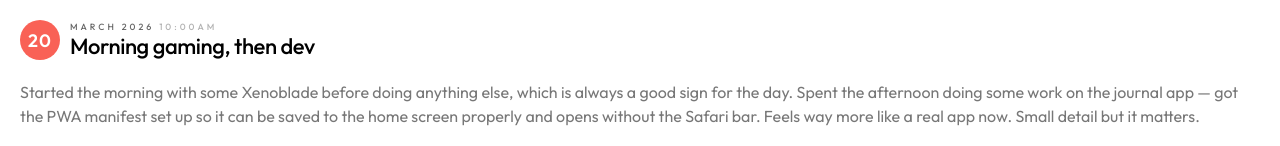
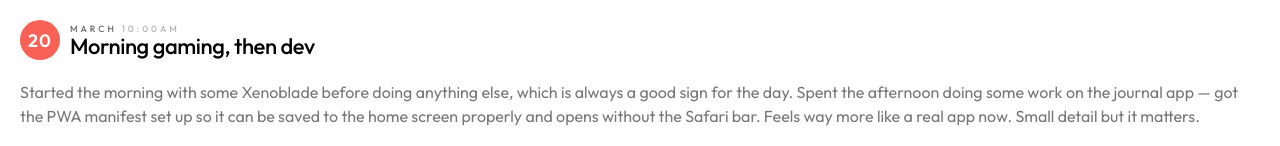
Before and after one commit to ReactionJackson/gaming-journal, a Next.js app: page /journal in a window 1280 px wide. Shown: the top 146 px of the page. Built offline with nearby package versions, Linux system fonts and the light colour scheme.

Commit message:
minor styling updates, added callback for triggering edit mode

```diff
--- a/src/app/journal/page.jsx
+++ b/src/app/journal/page.jsx
@@ -55,12 +55,12 @@ const DateNumber = styled.span`
 `;
 
 const Title = styled.h1`
-  display: flex;
-  flex-direction: column;
-  gap: -2px;
   font-size: 22px;
   font-weight: 500;
   letter-spacing: -0.02em;
+  & > * {
+    margin: 3px 0 -2px 0;
+  }
 `;
 
 const FullDate = styled.div`
@@ -142,9 +142,9 @@ function formatTime(dateStr) {
   return `${hour}:${m}${period}`;
 }
 
-function formatMonthYear(dateStr) {
+function formatMonth(dateStr) {
   const d = new Date(dateStr);
-  return `${MONTHS[d.getUTCMonth()]} ${d.getUTCFullYear()}`;
+  return `${MONTHS[d.getUTCMonth()]}`;
 }
 
 function getDayName(dateStr) {
@@ -216,7 +216,7 @@ export default function JournalPage() {
           <DateNumber>{dayNum}</DateNumber>
           <Title>
             <FullDate>
-              {formatMonthYear(dayEntry.date)}{" "}
+              {formatMonth(dayEntry.date)}{" "}
               <span>{formatTime(dayEntry.date)}</span>
             </FullDate>
             {dayEntry.title || getDayName(dayEntry.date)}
@@ -247,6 +247,7 @@ export default function JournalPage() {
         entries={dayEntries}
         activeIndex={activeIndex}
         onActiveChange={handleActiveChange}
+        onActiveCircleTap={() => console.log("switching to edit mode")}
       />
     </>
   );
--- a/src/components/Track.jsx
+++ b/src/components/Track.jsx
@@ -45,7 +45,7 @@ const RedIndicator = styled.div`
   pointer-events: none;
 
   [data-scrolling="true"] & {
-    opacity: 0.3;
+    opacity: 0.2;
     transform: translate(-50%, 0) scale(0.6);
   }
 `;
@@ -154,7 +154,7 @@ const PlusCircle = styled.div`
 `;
 
 const Track = forwardRef(function Track(
-  { entries = [], activeIndex = 0, onActiveChange },
+  { entries = [], activeIndex = 0, onActiveChange, onActiveCircleTap },
   ref,
 ) {
   const wrapperRef = useRef(null);
@@ -165,6 +165,15 @@ const Track = forwardRef(function Track(
 
   // Keep activeIndexRef in sync on every render
   activeIndexRef.current = activeIndex;
+
+  // Keep onActiveCircleTap in a ref so the pointer handlers always call the
+  // latest version without needing to be recreated on every render.
+  const onActiveCircleTapRef = useRef(onActiveCircleTap);
+  onActiveCircleTapRef.current = onActiveCircleTap;
+
+  // Tracks the pointer-down position so we can distinguish a tap (< 5px
+  // horizontal movement) from the start of a scroll gesture.
+  const tapRef = useRef({ startX: null, index: null });
 
   // ── Month + year ranges derived from entries ──────────────────────────────
   const { months, years } = useMemo(() => {
@@ -568,6 +577,19 @@ const Track = forwardRef(function Track(
               key={entry.dayId}
               ref={(el) => (itemRefs.current[i] = el)}
               onClick={() => handleItemClick(i)}
+              onPointerDown={(e) => {
+                tapRef.current = { startX: e.clientX, index: i };
+              }}
+              onPointerUp={(e) => {
+                const tap = tapRef.current;
+                if (
+                  tap.index === i &&
+                  Math.abs(e.clientX - tap.startX) < 5 &&
+                  i === activeIndexRef.current
+                ) {
+                  onActiveCircleTapRef.current?.();
+                }
+              }}
             >
               {dayNum}
             </DateCircle>
```
